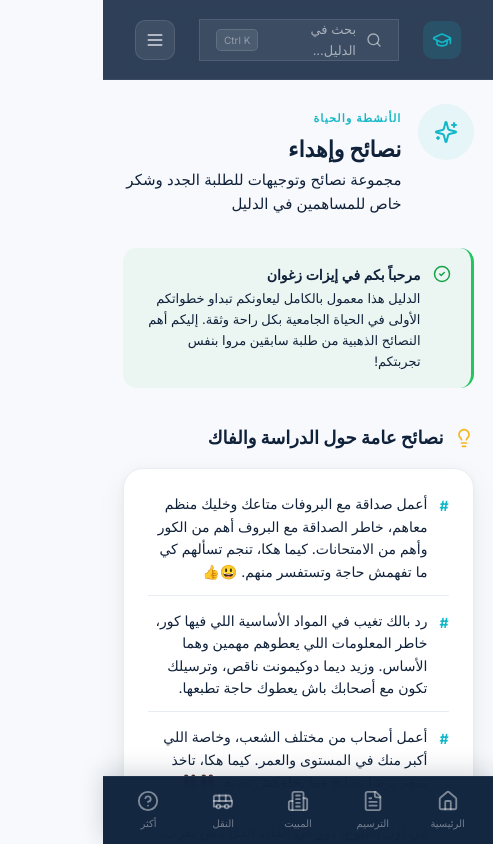
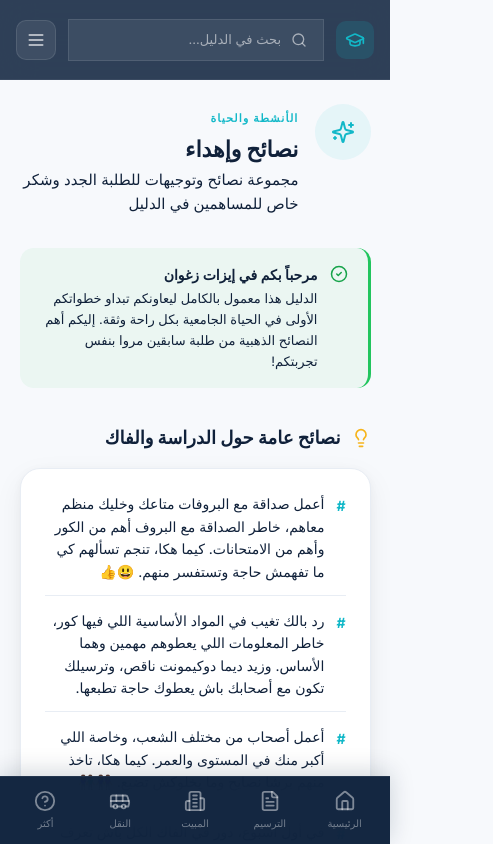
Before and after one commit to jozefelmanga/iset-zaghouan-hub, a Next.js app: page /bonus in a window 390 px wide. Shown: the top 844 px of the page, 493 px wide, since content can reach past the window. Built offline with nearby package versions, Linux system fonts and the light colour scheme.

Commit message:
Enhance responsive design by adjusting grid layouts and adding overflow hidden to prevent horizontal scrolling

```diff
--- a/src/app/bourse/page.tsx
+++ b/src/app/bourse/page.tsx
@@ -48,7 +48,7 @@ export default function BoursePage() {
         />
 
         {/* Scholarship Types */}
-        <div style={{ display: "grid", gridTemplateColumns: "repeat(auto-fill, minmax(240px, 1fr))", gap: "16px", marginBottom: "32px" }}>
+        <div style={{ display: "grid", gridTemplateColumns: "repeat(auto-fill, minmax(180px, 1fr))", gap: "16px", marginBottom: "32px", width: "100%", boxSizing: "border-box" }}>
           {scholarshipTypes.map((s, i) => (
             <motion.div
               key={i}
@@ -151,7 +151,7 @@ export default function BoursePage() {
             <span style={{ fontWeight: 700, fontSize: "17px", color: "var(--color-text)" }}>الأوراق المطلوبة</span>
           </div>
           <Card elevation="flat" padding="20px">
-            <div style={{ display: "grid", gridTemplateColumns: "repeat(auto-fill, minmax(240px, 1fr))", gap: "10px" }}>
+            <div style={{ display: "grid", gridTemplateColumns: "repeat(auto-fill, minmax(180px, 1fr))", gap: "10px", width: "100%", boxSizing: "border-box" }}>
               {scholarshipDocs.map((doc, i) => (
                 <div key={i} style={{ display: "flex", alignItems: "center", gap: "10px", padding: "10px 14px", borderRadius: "10px", background: "var(--color-background)" }}>
                   <CheckCircle2 size={14} style={{ color: "var(--color-secondary)", flexShrink: 0 }} strokeWidth={2.5} />
--- a/src/app/globals.css
+++ b/src/app/globals.css
@@ -63,6 +63,7 @@
   html {
     scroll-behavior: smooth;
     -webkit-tap-highlight-color: transparent;
+    overflow-x: hidden;
   }
 
   body {
@@ -73,6 +74,7 @@
     -webkit-font-smoothing: antialiased;
     -moz-osx-font-smoothing: grayscale;
     line-height: 1.6;
+    overflow-x: hidden;
   }
 
   ::selection {
--- a/src/components/layout/Navbar.tsx
+++ b/src/components/layout/Navbar.tsx
@@ -49,11 +49,11 @@ export function Navbar({ setDrawerOpen }: { setDrawerOpen: (v: boolean) => void
           style={{
             maxWidth: "1400px",
             margin: "0 auto",
-            padding: "0 32px",
+            padding: "0 clamp(16px, 4vw, 32px)",
             height: "100%",
             display: "flex",
             alignItems: "center",
-            gap: "24px",
+            gap: "clamp(12px, 3vw, 24px)",
           }}
         >
           {/* Logo */}
@@ -130,6 +130,7 @@ export function Navbar({ setDrawerOpen }: { setDrawerOpen: (v: boolean) => void
             <Search size={16} strokeWidth={2} style={{ flexShrink: 0 }} />
             <span style={{ flex: 1, textAlign: "right" }}>بحث في الدليل...</span>
             <kbd
+              className="desktop-only"
               style={{
                 fontSize: "10px",
                 padding: "2px 7px",
--- a/src/components/ui/shared.tsx
+++ b/src/components/ui/shared.tsx
@@ -530,8 +530,10 @@ export function ImageGallery({ images, title = "الصور" }: ImageGalleryProps
       </div>
       <div style={{
         display: "grid",
-        gridTemplateColumns: "repeat(auto-fit, minmax(250px, 1fr))",
-        gap: "16px"
+        gridTemplateColumns: "repeat(auto-fit, minmax(150px, 1fr))",
+        gap: "16px",
+        width: "100%",
+        boxSizing: "border-box"
       }}>
         {images.map((src, i) => (
           <motion.div
```
